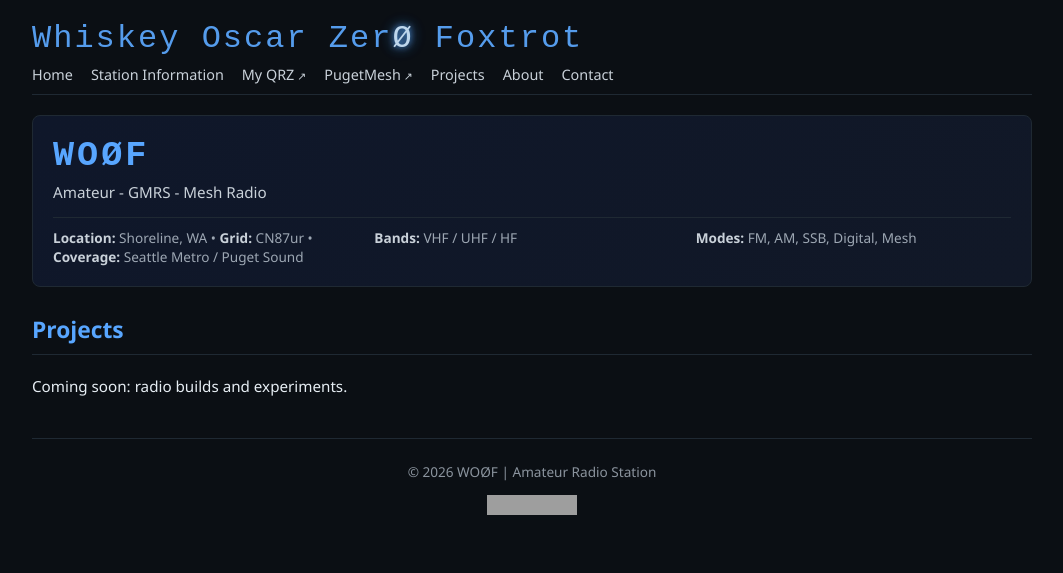
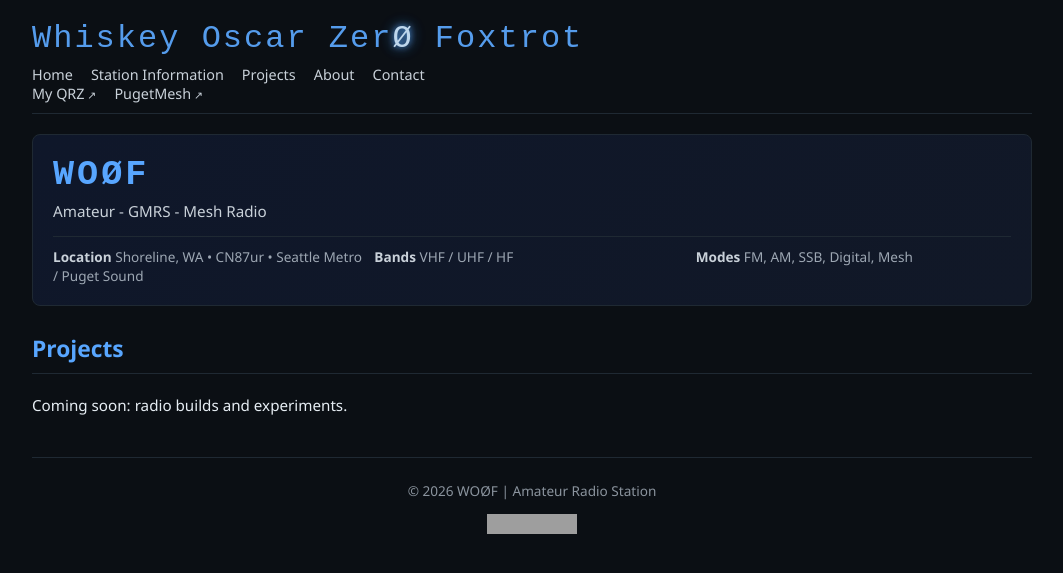
Before and after one commit to Lymitliss/Lymitliss.github.io, a Jekyll site: the page built from projects.md, in a window 1280 px wide. Shown: the top 573 px of the page, without its empty margins (108-1171 px from the left). Built offline with Jekyll 4.4.1, drawn with Linux system fonts in a browser that asks for light colours; grey boxes are pictures that could not be loaded.

Commit message:
Update default.html

```diff
--- a/_layouts/default.html
+++ b/_layouts/default.html
@@ -16,14 +16,22 @@
       <a href="{{ '/' | relative_url }}" class="logo signal-pulse">
         Whiskey Oscar Zer<span class="callsign-zero">Ø</span> Foxtrot
       </a>
-      <div class="nav-links">
-        <a href="{{ '/' | relative_url }}">Home</a>
-        <a href="{{ '/station-information' | relative_url }}">Station Information</a>
-        <a href="https://www.qrz.com/db/WO0F" target="_blank" rel="noopener">My QRZ</a>
-        <a href="https://pugetmesh.org" target="_blank" rel="noopener">PugetMesh</a>
-        <a href="{{ '/projects' | relative_url }}">Projects</a>
-        <a href="{{ '/about' | relative_url }}">About</a>
-        <a href="{{ '/contact' | relative_url }}">Contact</a>
+
+      <div class="nav-row">
+        <!-- LEFT SIDE (INTERNAL) -->
+        <div class="nav-links nav-left">
+          <a href="{{ '/' | relative_url }}">Home</a>
+          <a href="{{ '/station-information' | relative_url }}">Station Information</a>
+          <a href="{{ '/projects' | relative_url }}">Projects</a>
+          <a href="{{ '/about' | relative_url }}">About</a>
+          <a href="{{ '/contact' | relative_url }}">Contact</a>
+        </div>
+
+        <!-- RIGHT SIDE (EXTERNAL) -->
+        <div class="nav-links nav-right">
+          <a href="https://www.qrz.com/db/WO0F" target="_blank" rel="noopener">My QRZ</a>
+          <a href="https://pugetmesh.org" target="_blank" rel="noopener">PugetMesh</a>
+        </div>
       </div>
     </nav>
 
@@ -33,12 +41,17 @@
 
       <div class="station-info">
         <div>
-          <strong>Location:</strong> Shoreline, WA •
-          <strong>Grid:</strong> CN87ur •
-          <strong>Coverage:</strong> Seattle Metro / Puget Sound
+          <strong>Location</strong>
+          Shoreline, WA • CN87ur • Seattle Metro / Puget Sound
         </div>
-        <div><strong>Bands:</strong> VHF / UHF / HF</div>
-        <div><strong>Modes:</strong> FM, AM, SSB, Digital, Mesh</div>
+        <div>
+          <strong>Bands</strong>
+          VHF / UHF / HF
+        </div>
+        <div>
+          <strong>Modes</strong>
+          FM, AM, SSB, Digital, Mesh
+        </div>
       </div>
     </header>
 
@@ -53,9 +66,6 @@
       <div class="prop-grid">
         <div class="prop-card">
           <h3>Best Bands Right Now</h3>
-          <p class="prop-note">
-            General guidance based on current solar conditions:
-          </p>
 
           <div class="band-status-list">
             <div class="band-status-row">
@@ -79,32 +89,24 @@
               <span class="band-badge band-poor">Poor</span>
             </div>
           </div>
-
-          <p class="prop-note">
-            These are operator-friendly indicators. Check the live solar panel above for the latest numbers.
-          </p>
         </div>
 
         <div class="prop-card">
           <h3>Band Guide</h3>
           <div class="band-list">
-            <div><strong>10m</strong> <span>High solar activity / daytime DX</span></div>
-            <div><strong>15m</strong> <span>Strong daytime performer</span></div>
-            <div><strong>20m</strong> <span>Most dependable general-purpose band</span></div>
-            <div><strong>40m</strong> <span>Regional + nighttime performance</span></div>
-            <div><strong>80m</strong> <span>Nighttime local/regional work</span></div>
+            <div><strong>10m</strong> <span>Daytime DX</span></div>
+            <div><strong>15m</strong> <span>Strong daytime</span></div>
+            <div><strong>20m</strong> <span>All-around</span></div>
+            <div><strong>40m</strong> <span>Night/regional</span></div>
+            <div><strong>80m</strong> <span>Night/local</span></div>
           </div>
         </div>
 
         <div class="prop-card">
-          <h3>What MUF Means</h3>
+          <h3>MUF</h3>
           <p class="prop-note">
-            <strong>MUF</strong> stands for <em>Maximum Usable Frequency</em>.
-            It is the highest frequency likely to reflect off the ionosphere over a given path.
-          </p>
-          <p class="prop-note">
-            Higher MUF usually means upper HF bands like 10m and 15m may open up.
-            Lower MUF usually means 20m, 40m, and 80m will be more dependable.
+            Higher MUF → higher bands open (10m/15m)<br>
+            Lower MUF → lower bands dominate (40m/80m)
           </p>
         </div>
       </div>
```
